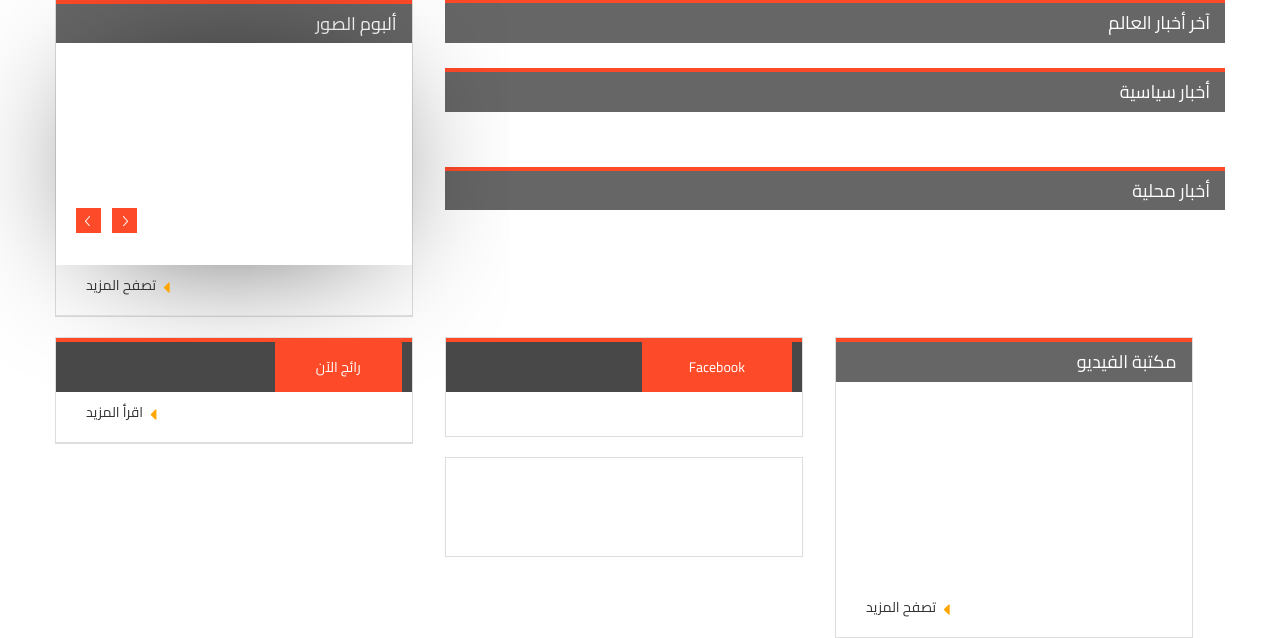
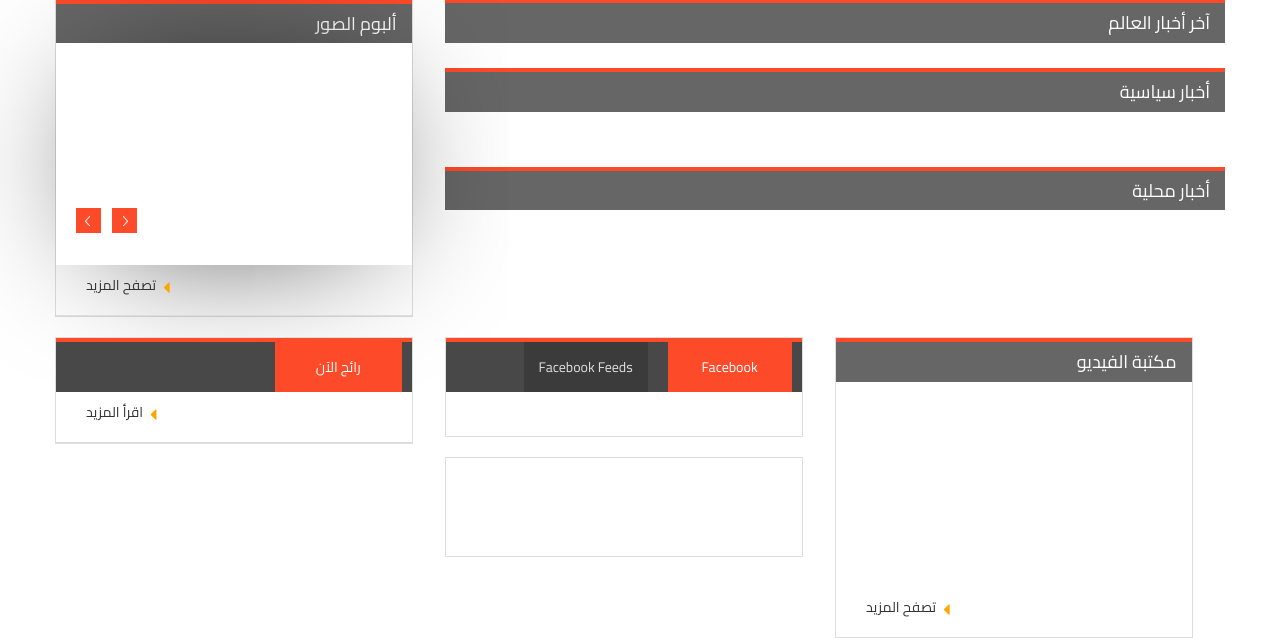
Before and after one commit to eMaM1921990/gowWebsite, a Django app: page / in a window 1280 px wide. Shown: the part 1282-1920 px from the top of the page. Run offline with Django 3.2, Linux system fonts and the light colour scheme; data that the repository does not hold is empty; parts of the project's set-up code (start-up, migrations or seed data) failed here and were passed over; some libraries are stand-ins or nearby versions.

Commit message:
fb Feeds

```diff
--- a/templates/base/fbLike.html
+++ b/templates/base/fbLike.html
@@ -4,7 +4,7 @@
                 <div class="cube col-lg-11 nopadding">
                     <ul class="nav nav-pills nav-justified nopadding">
                         <li class="active"><a href="#tab_a" data-toggle="pill">Facebook</a></li>
-                        <li></li>
+                        <li><a href="#tab_b" data-toggle="pill">Facebook Feeds</a></li>
                         <li></li>
                     </ul>
                     <div class="tab-content col-lg-12 col-md-12 no-gutter">
@@ -14,6 +14,10 @@
 
                         </div>
 
+                        <div class="tab-pane active" id="tab_b">
+                            {% social_widget_render "facebook/activity_feed.html" locale="en_US"  site="https://www.facebook.com/gateofworld.net" action="likes, recommends" colorscheme="light" header=True height=300 linktarget="_blank" max_age=0 recommendations=True  %}
+
+                        </div>
                     </div>
                     <!-- tab content -->
                 </div>
```
